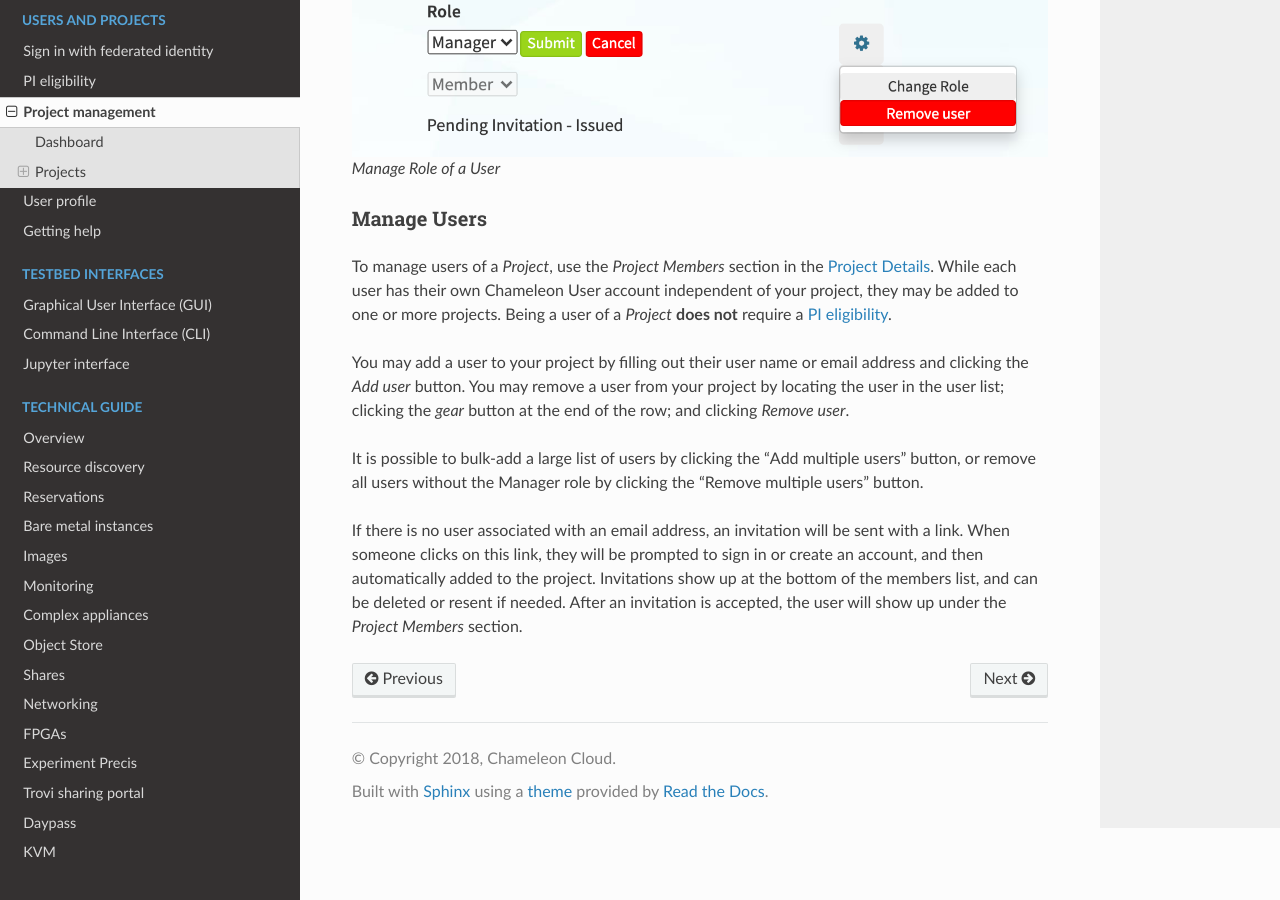
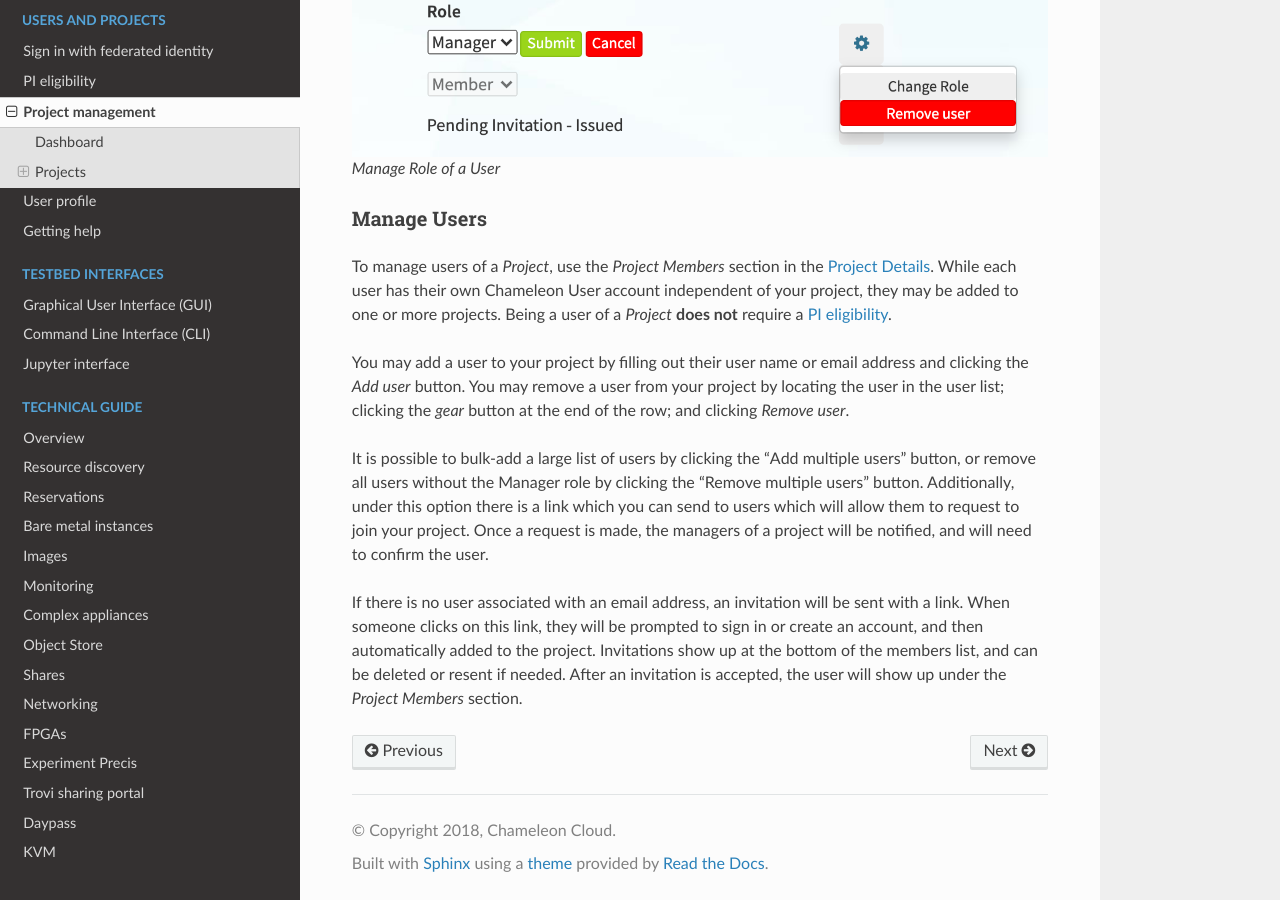
Before and after one commit to ChameleonCloud/docs, a Sphinx documentation site: the page built from source/user/project.rst, in a window 1280 px wide and 900 px high, scrolled down 4989 px. Built offline with Sphinx 7.4.7 and the Read the Docs theme 2.0.0, drawn with Linux system fonts in a browser that asks for light colours.

Commit message:
Add docs about request to join link

```diff
--- a/source/user/project.rst
+++ b/source/user/project.rst
@@ -202,7 +202,9 @@ at the end of the row; and clicking *Remove user*.
 
 It is possible to bulk-add a large list of users by clicking the "Add multiple users"
 button, or remove all users without the Manager role by clicking the "Remove multiple users"
-button.
+button. Additionally, under this option there is a link which you can send to
+users which will allow them to request to join your project. Once a request is made,
+the managers of a project will be notified, and will need to confirm the user.
 
 If there is no user associated with an email address, an invitation will be sent
 with a link. When someone clicks on this link, they will be prompted to sign in
```
